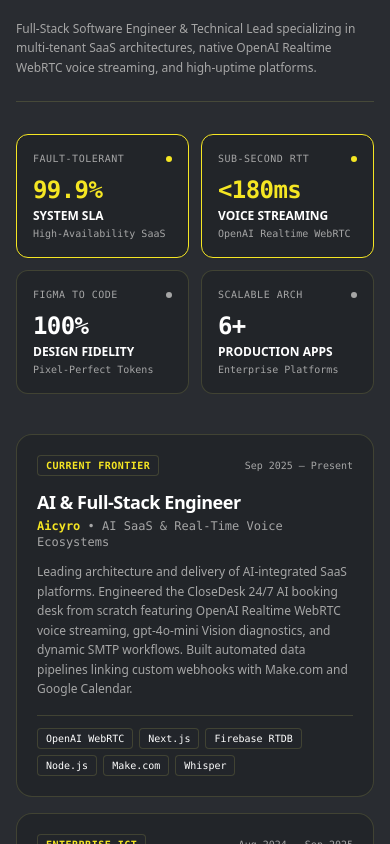
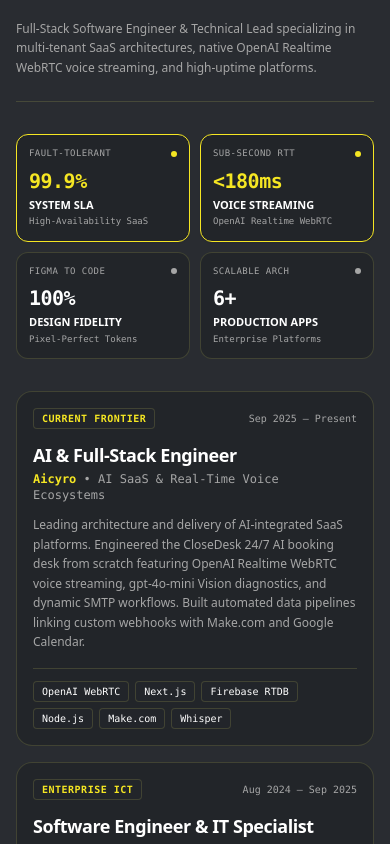
Before and after one commit to abdulmoiddd/Portfolio-Website, a Next.js app: page / in a window 390 px wide. Shown: the part 1660-2504 px from the top of the page. Built offline with nearby package versions, Linux system fonts and the light colour scheme.

Commit message:
feat(about): enhance telemetry metrics and career log responsiveness on mobile

```diff
--- a/src/components/Home/About.jsx
+++ b/src/components/Home/About.jsx
@@ -108,37 +108,37 @@ export default function About() {
         </div>
 
         {/* 4-Cell Telemetry Metrics Bento Grid */}
-        <div className="grid grid-cols-2 lg:grid-cols-4 gap-3 mb-10">
+        <div className="grid grid-cols-2 lg:grid-cols-4 gap-2.5 sm:gap-3 mb-8 sm:mb-10">
           {METRICS.map((metric) => (
             <div
               key={metric.label}
-              className={`p-4 rounded-xl border transition-all ${
+              className={`p-3 sm:p-4 rounded-xl border transition-all ${
                 metric.accent
                   ? "bg-[var(--clr-surface-card)] border-[var(--clr-accent)] shadow-sm"
                   : "bg-[var(--clr-surface-card)] border-[var(--clr-border)]"
               }`}
             >
-              <div className="flex items-center justify-between mb-2">
-                <span className="text-[10px] font-mono tracking-wider text-[var(--clr-ink-muted)] uppercase">
+              <div className="flex items-center justify-between mb-1.5 sm:mb-2">
+                <span className="text-[9px] sm:text-[10px] font-mono tracking-wider text-[var(--clr-ink-muted)] uppercase truncate">
                   {metric.spec}
                 </span>
                 <span
-                  className="w-1.5 h-1.5 rounded-full"
+                  className="w-1.5 h-1.5 rounded-full shrink-0"
                   style={{ backgroundColor: metric.accent ? "var(--clr-accent)" : "var(--clr-ink-muted)" }}
                 />
               </div>
 
               <div
-                className="text-2xl sm:text-3xl font-black tracking-tight mb-0.5 font-mono"
+                className="text-xl sm:text-2xl md:text-3xl font-black tracking-tight mb-0.5 font-mono"
                 style={{ color: metric.accent ? "var(--clr-accent)" : "var(--clr-ink)" }}
               >
                 {metric.value}
               </div>
 
-              <div className="text-xs font-bold text-[var(--clr-ink)]">
+              <div className="text-[11px] sm:text-xs font-bold text-[var(--clr-ink)] truncate">
                 {metric.label}
               </div>
-              <div className="text-[10px] font-mono text-[var(--clr-ink-muted)] mt-0.5">
+              <div className="text-[9px] sm:text-[10px] font-mono text-[var(--clr-ink-muted)] mt-0.5 truncate">
                 {metric.sub}
               </div>
             </div>
@@ -150,7 +150,7 @@ export default function About() {
           {CAREER_LOG.map((item) => (
             <div
               key={item.id}
-              className="p-5 sm:p-6 rounded-2xl bg-[var(--clr-surface-card)] border border-[var(--clr-border)] hover:border-[var(--clr-accent)] transition-all flex flex-col justify-between"
+              className="p-4 sm:p-6 rounded-2xl bg-[var(--clr-surface-card)] border border-[var(--clr-border)] hover:border-[var(--clr-accent)] transition-all flex flex-col justify-between"
             >
               <div>
                 <div className="flex items-center justify-between mb-3">
```
